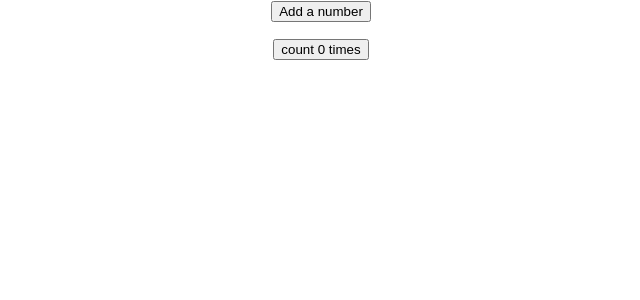
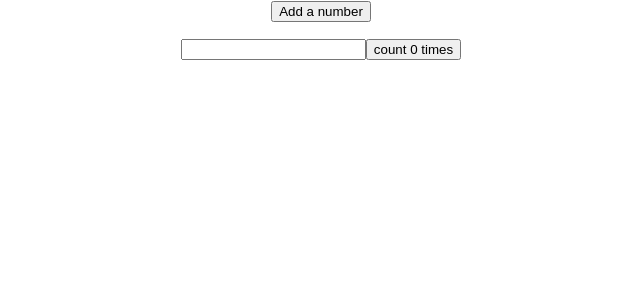
Before and after one commit to Manojj999/React-Hooks, a React (Create React App) app: page / in a window 1280 px wide. Shown: the top 300 px of the page, without its empty margins (319-959 px from the left). Built offline with nearby package versions, Linux system fonts and the light colour scheme.

Commit message:
Conditionaly use useEffect

```diff
--- a/src/components/HookCounterUseEffect1.jsx
+++ b/src/components/HookCounterUseEffect1.jsx
@@ -5,11 +5,15 @@ import React,{useEffect,useState} from 'react'
 //it replace componentDidMount and componentDidUpdate
 function HookCounterUseEffect1() {
     const [count , setCount] = useState(0);
+    const [name , setName] = useState('');
+
     useEffect(() => {
+        console.log('updating doc title')
         document.title =`you have clicked ${count} Times`
-    })
+    },[count])//[] specify state or props that when to update useEffect | other word useEffect here depend on count value
     return (
         <div>
+            <input type="text" value={name} onChange={e => setName(e.target.value)}/>
             <button onClick={() => setCount(count+1)}> count {count} times</button>
         </div>
     )
```
